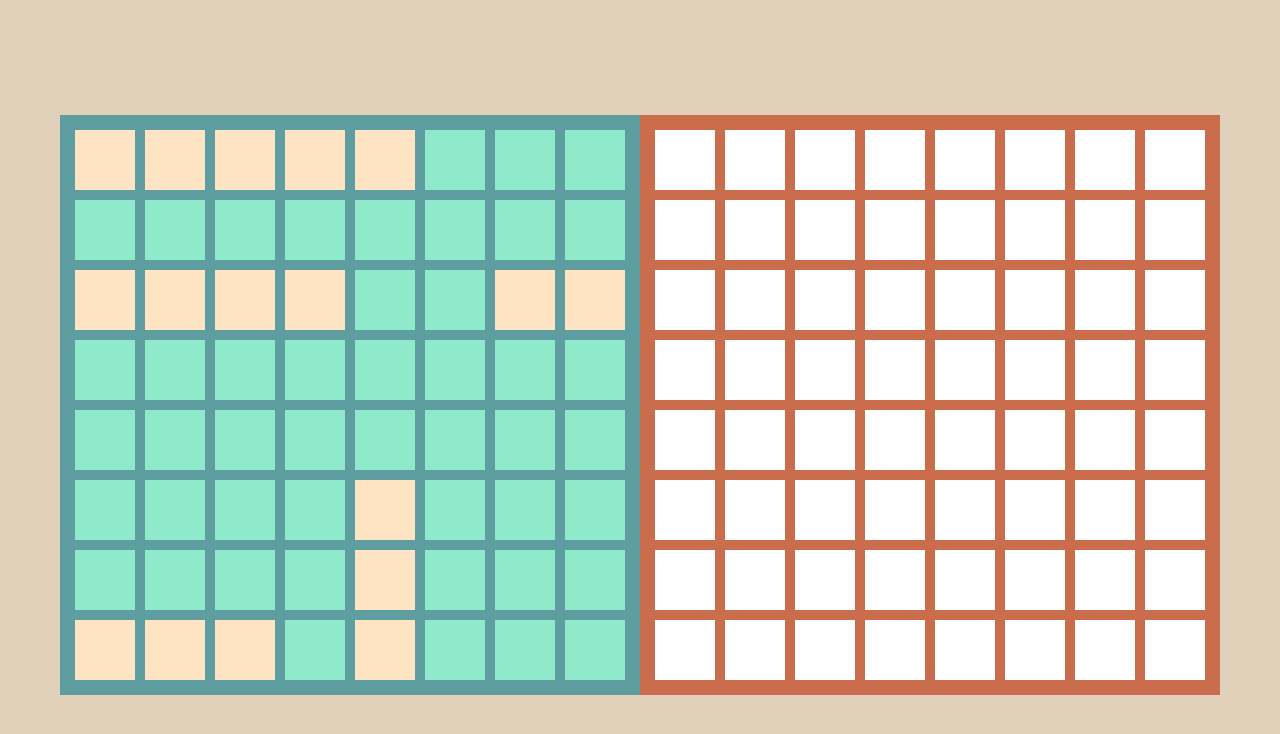
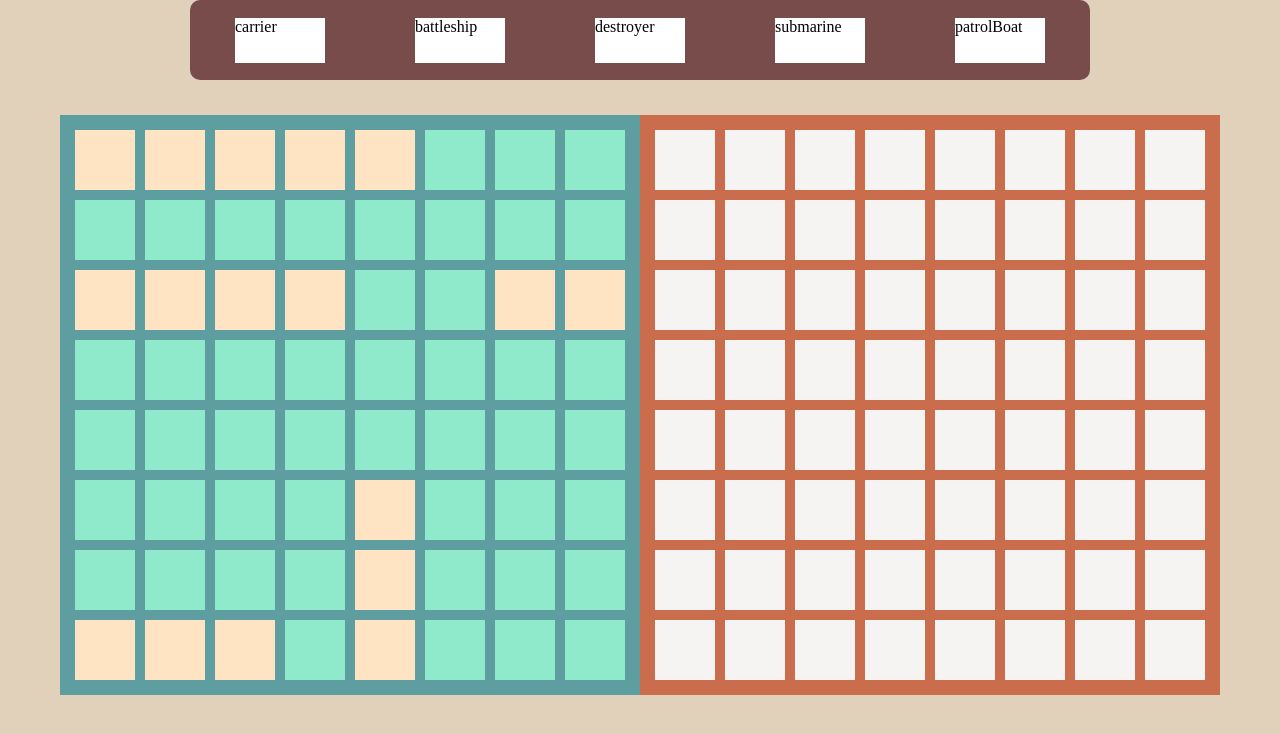
Before and after one commit to sebada001/battleship, a website built with webpack: page dist/index.html in a window 1280 px wide. Built offline with nearby package versions, Linux system fonts and the light colour scheme.

Commit message:
DOM and CSS of ship names

```diff
--- a/src/DOM.js
+++ b/src/DOM.js
@@ -1,5 +1,6 @@
 const playerSide = document.querySelector('.player-side');
 const computerSide = document.querySelector('.computer-side');
+const shipArea = document.querySelector('.ship-area');
 
 function renderHumanBoard(obj){
     Object.keys(obj).forEach(key =>{
@@ -21,5 +22,14 @@ function renderComputerBoard(obj){
     });
 };
 
+function renderHumanShips(arr){
+    arr.forEach(ship =>{
+        const shipDiv = document.createElement('div');
+        shipDiv.classList.add(ship.name);
+        shipDiv.textContent = ship.name;
+        shipArea.appendChild(shipDiv);
+    });
+};
 
-export { renderHumanBoard, renderComputerBoard };
+
+export { renderHumanBoard, renderComputerBoard, renderHumanShips };
--- a/src/game.js
+++ b/src/game.js
@@ -1,5 +1,5 @@
 import {computerFactory, humanFactory} from './players.js';
-import{renderComputerBoard, renderHumanBoard} from './DOM.js';
+import{renderComputerBoard, renderHumanBoard, renderHumanShips} from './DOM.js';
 
 function gameMaker(playerName){
     const humanPlayer = humanFactory(playerName);
@@ -10,6 +10,7 @@ function gameMaker(playerName){
     // console.log(AI.myBoard.returnBoard())
     renderHumanBoard(humanPlayer.myBoard.returnBoard());
     renderComputerBoard(AI.myBoard.returnBoard());
+    renderHumanShips(humanPlayer.myBoard.returnShips());
     return {humanPlayer, AI};
 };
 
--- a/src/style.css
+++ b/src/style.css
@@ -9,6 +9,25 @@ body{
   align-items: center;
   justify-content: center;
   background-color: rgb(225, 209, 187);
+}
+
+.ship-area{
+  position: fixed;
+  height: 80px;
+  width: 900px;
+  background-color: rgb(121, 76, 76);
+  top: 0;
+  border-radius: 10px;
+  display: grid;
+  grid-template-columns: 1fr 1fr 1fr 1fr 1fr;
+  align-items: center;
+  justify-items: center;
+}
+
+.ship-area > div{
+  background-color: white;
+  height: 45px;
+  width: 90px;
 }
 
 .playground{
@@ -78,5 +97,5 @@ body{
   height: 60px;
   width: 60px;
   margin: 5px;
-  background-color: white;
+  background-color: rgb(246, 243, 243);
 }
```
Also changed, not shown: dist/bundle.js, dist/index.html.
